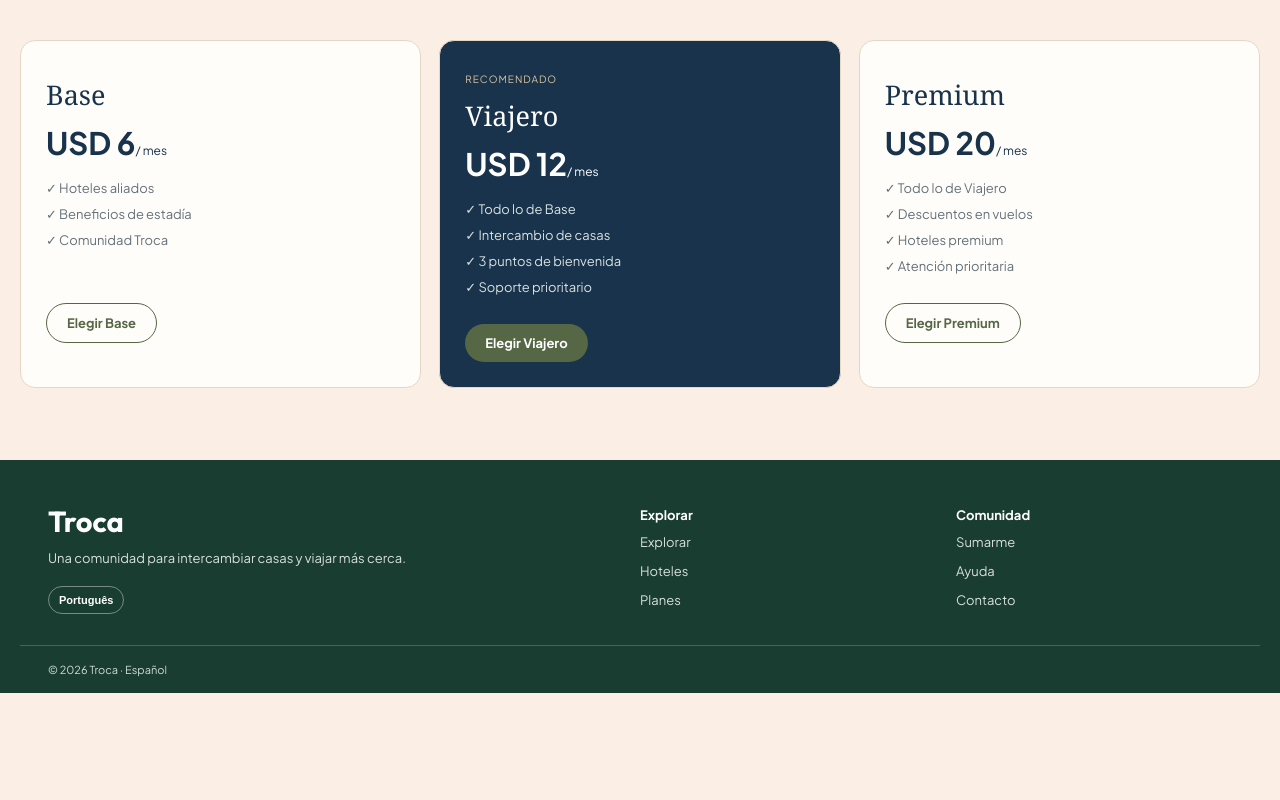
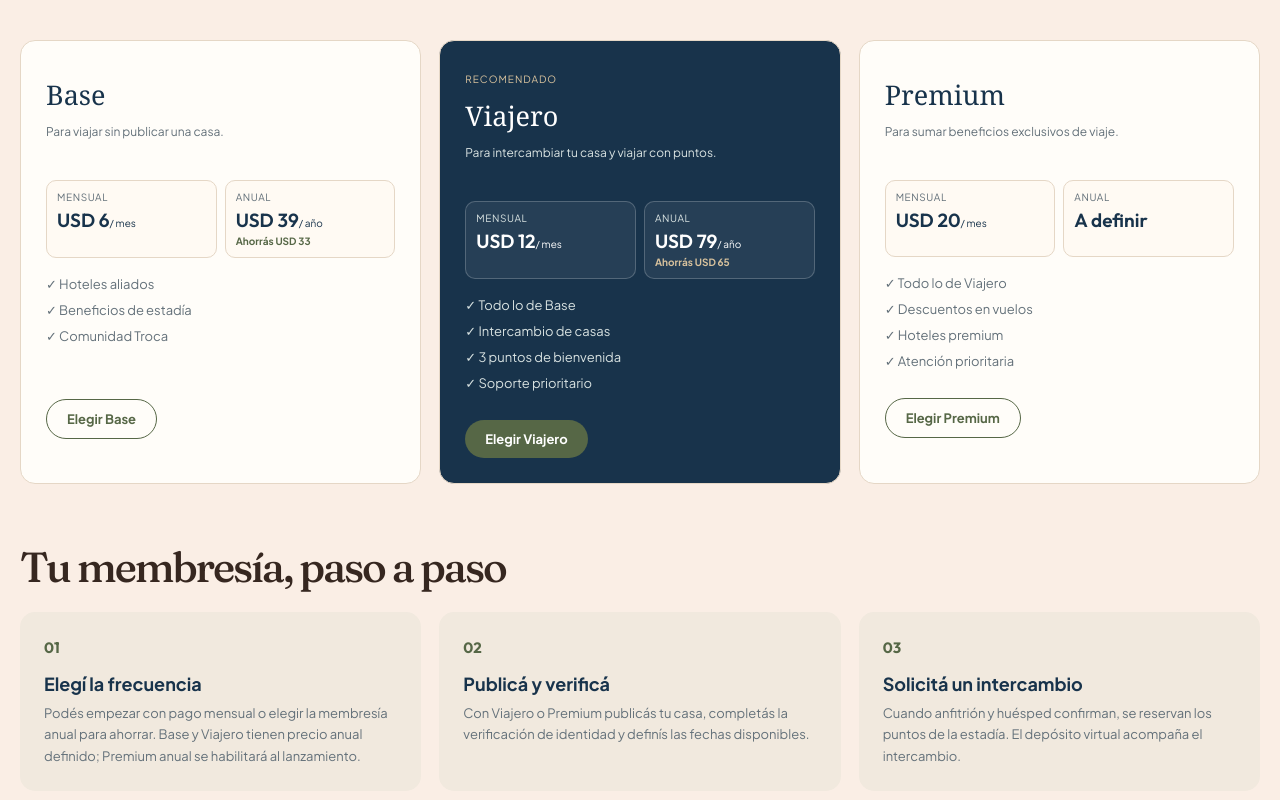
Before and after one commit to FlorStein/Troca, a Next.js app in the folder apps/web/: page / in a window 1280 px wide. Shown: the part 5860-6660 px from the top of the page. Before the commit the page ends 6553 px from the top, so only its background shows below. Built offline with nearby package versions, Linux system fonts and the light colour scheme.

Commit message:
feat: detallar planes anuales y sistema de puntos

```diff
--- a/apps/web/app/membership/page.tsx
+++ b/apps/web/app/membership/page.tsx
@@ -1 +1 @@
-import {Header,Footer,PageHead,PlanCards} from '@/components/ui';export default function Membership(){return <><Header app/><main className="wrap appmain"><PageHead title="Tu membresía" text="Plan Viajero · Renueva el 12 de octubre de 2026."/><div className="dashboard"><div className="statcard"><span className="badge">Puntos disponibles</span><strong>1.240</strong><p>Vencen el 30 de diciembre de 2026.</p></div><div className="statcard"><span className="badge">Ahorraste con Troca</span><strong>USD 420</strong><p>Entre hoteles y estadías usadas.</p></div></div><section className="section"><h2>¿Querés cambiar de plan?</h2><PlanCards/></section></main><Footer/></>}
+import {Header,Footer,PageHead,PlanCards,MembershipGuide,PointsGuide} from '@/components/ui';export default function Membership(){return <><Header app/><main className="wrap appmain"><PageHead title="Tu membresía" text="Plan Viajero · Renueva el 12 de octubre de 2026."/><div className="dashboard"><div className="statcard"><span className="badge">Puntos disponibles</span><strong>1.240</strong><p>Vencen el 30 de diciembre de 2026.</p></div><div className="statcard"><span className="badge">Ahorraste con Troca</span><strong>USD 420</strong><p>Entre hoteles y estadías usadas.</p></div></div><section className="section"><div className="sectionhead"><div><h2>¿Querés cambiar de plan?</h2><p>Compará pago mensual y anual antes de elegir.</p></div></div><PlanCards/></section><section className="section plan-guide-wrap"><h2>Cómo funciona tu membresía</h2><MembershipGuide/></section><section className="section"><PointsGuide/></section></main><Footer/></>}
--- a/apps/web/app/overrides.css
+++ b/apps/web/app/overrides.css
@@ -24,6 +24,17 @@ body { font-family: "Plus Jakarta Sans", Arial, sans-serif; }
 .filterwrap .field select { width: 100%; margin-top: 3px; border: 0; outline: 0; appearance: auto; background: transparent; color: #18334b; font: 500 13px "Plus Jakarta Sans", sans-serif; }
 .filterwrap .btn { min-height: 52px; cursor: pointer; }
 .catalog-count { margin: -8px 0 20px; color: #64717a; font-size: 13px; }
+.plan-description { min-height: 38px; margin: 0; color: #64717a; font-size: 12px; line-height: 1.5; }
+.plan.featured .plan-description { color: #d8e2e1; }
+.price-options { display: grid; grid-template-columns: 1fr 1fr; gap: 8px; margin: 19px 0 8px; }
+.price-options > div { min-height: 77px; padding: 10px; border: 1px solid #e5d7c6; border-radius: 10px; background: #fffaf3; }
+.plan.featured .price-options > div { border-color: #ffffff35; background: #ffffff10; }
+.price-options small { display: block; color: #64717a; font-size: 10px; text-transform: uppercase; letter-spacing: .06em; }
+.plan.featured .price-options small { color: #d8e2e1; }.price-options strong { display: block; margin-top: 5px; font: 600 19px Outfit, sans-serif; }.price-options strong i { font: 400 10px "Plus Jakarta Sans", sans-serif; }.price-options b { display: block; margin-top: 3px; color: #566746; font-size: 10px; }.plan.featured .price-options b { color: #d8c29d; }
+.plans .plan ul { min-height: 115px; }
+.plan-guide-wrap { margin-top: 62px; }.plan-guide-wrap > h2 { margin-bottom: 22px; }
+.membership-guide { display: grid; grid-template-columns: repeat(3, 1fr); gap: 18px; }.membership-guide article { padding: 24px; border-radius: 15px; background: #f1e9de; }.membership-guide span { color: #566746; font: 700 15px Outfit, sans-serif; }.membership-guide h3 { margin: 15px 0 8px; font-size: 18px; }.membership-guide p { margin: 0; color: #64717a; font-size: 13px; line-height: 1.65; }
+.points-section { background: #f1e9de; }.points-guide { display: grid; grid-template-columns: .9fr 1.1fr; gap: 25px 55px; align-items: center; }.points-guide h2 { margin: 12px 0; font-size: 42px; }.points-guide > div > p { color: #64717a; line-height: 1.65; }.points-rates { display: grid; grid-template-columns: repeat(3, 1fr); gap: 10px; }.points-rates article { padding: 18px 12px; border-radius: 12px; background: #fffdf9; text-align: center; }.points-rates b { display: block; color: #18334b; font: 600 25px Fraunces, serif; }.points-rates span { font-size: 10px; color: #64717a; }.points-rates p { margin: 9px 0 0; color: #566746; font-size: 11px; font-weight: 700; }.points-notes { grid-column: 1 / -1; display: grid; grid-template-columns: repeat(3, 1fr); gap: 16px; padding-top: 17px; border-top: 1px solid #c9b79f; }.points-notes p { margin: 0; color: #53616a; font-size: 12px; line-height: 1.55; }
 
 .membership-explainer { background: #f1e9de; }
 .program-grid { display: grid; grid-template-columns: repeat(3, 1fr); gap: 18px; }
@@ -68,5 +79,8 @@ body { font-family: "Plus Jakarta Sans", Arial, sans-serif; }
   .destinations-section { padding-top: 16px; }
   .destinations .sectionhead { margin-bottom: 23px; }
   .program-grid { grid-template-columns: 1fr; }
+  .membership-guide, .points-guide, .points-notes { grid-template-columns: 1fr; }
+  .points-guide h2 { font-size: 37px; }
+  .points-notes { grid-column: auto; }
   .flight-grid { grid-template-columns: 1fr; }
 }
--- a/apps/web/app/page.tsx
+++ b/apps/web/app/page.tsx
@@ -1,4 +1,4 @@
-import {Header,Footer,Btn,SearchBar,PropertyCard,HotelCard,PlanCards} from '@/components/ui';
+import {Header,Footer,Btn,SearchBar,PropertyCard,HotelCard,PlanCards,MembershipGuide,PointsGuide} from '@/components/ui';
 import {properties,hotels,destinations,flightRoutes} from '@/lib/data';
 import {HomeFilters} from '@/components/home-filters';
 const steps=[['1','Publicá tu casa','Mostrá tu lugar, definí disponibilidad y empezá a sumar puntos.'],['2','Elegí tu destino','Usá tus puntos para alojarte en casas de otros miembros.'],['3','Viajá con ventajas','Accedé a hoteles aliados con beneficios exclusivos para la comunidad.']];
@@ -13,5 +13,6 @@ export default function Home(){return <><Header/><main>
 <section className="wrap section"><div className="saving"><div><span className="eyebrow" style={{color:'#dfcda9'}}>La cuenta es simple</span><h2>Tu membresía se paga sola.</h2></div><div><div className="big">Una noche con beneficio Troca puede amortizar toda tu membresía.</div><p>30 días de prueba gratis · Precios y beneficios disponibles al registrarte.</p></div></div></section>
 <section className="wrap section"><div className="sectionhead"><div><h2>Hoteles con beneficios reales</h2><p>Diseñados para que cada escapada rinda más.</p></div><Btn href="/hotels" outline>Ver hoteles</Btn></div><div className="grid">{hotels.map(x=><HotelCard item={x} key={x.id}/>)}</div></section>
 <section className="flight-section"><div className="wrap section"><div className="sectionhead"><div><span className="eyebrow">Beneficio Premium</span><h2>Vuelos para llegar más lejos</h2><p>Descuentos exclusivos en rutas seleccionadas para miembros Premium.</p></div><Btn href="/register/plan" outline>Conocer Premium</Btn></div><div className="flight-grid">{flightRoutes.map(x=><article className="flight-card" key={`${x[2]}-${x[3]}`}><span className="flight-badge">{x[5]}</span><div className="flight-route"><div><b>{x[2]}</b><small>{x[0]}</small></div><strong>→</strong><div><b>{x[3]}</b><small>{x[1]}</small></div></div><p>✈ {x[4]} · Beneficio para Plan Premium</p></article>)}</div><div className="flight-note">Los descuentos y la disponibilidad se confirman al solicitar la cotización. Próximamente, reserva integrada.</div></div></section>
-<section className="wrap section"><div className="sectionhead"><div><h2>Elegí cómo querés viajar</h2><p>30 días gratis para empezar, sin tarjeta.</p></div></div><PlanCards/></section>
+<section className="wrap section"><div className="sectionhead"><div><h2>Elegí cómo querés viajar</h2><p>30 días gratis para empezar, sin tarjeta. El plan anual ofrece un ahorro claro frente al pago mes a mes.</p></div></div><PlanCards/><div className="plan-guide-wrap"><h2>Tu membresía, paso a paso</h2><MembershipGuide/></div></section>
+<section className="points-section"><div className="wrap section"><PointsGuide/></div></section>
 </main><Footer/></>}
--- a/apps/web/components/ui.tsx
+++ b/apps/web/components/ui.tsx
@@ -6,6 +6,8 @@ export const Btn=({href,children,outline=false}:{href:string,children:React.Reac
 export function PropertyCard({item=properties[0]}:{item?:typeof properties[number]}){return <article className="card"><div className="image"><img src={item.image} alt={item.name}/><Heart size={17}/></div><div className="cardbody"><h3>{item.name}</h3><p><MapPin size={14}/>{item.city}</p><div className="cardbottom"><span><Users size={14}/>{item.guests} huéspedes</span><b>{item.points} pts/noche</b></div></div></article>}
 export function HotelCard({item=hotels[0]}:{item?:typeof hotels[number]}){return <article className="card"><div className="image"><img src={item.image} alt={item.name}/><span className="benefit">{item.benefit}</span></div><div className="cardbody"><h3>{item.name}</h3><p><MapPin size={14}/>{item.city}</p><div className="cardbottom"><span><Star size={14}/>{item.rating}</span><Link href={`/hotels/${item.id}`}>Ver beneficio <ArrowRight size={14}/></Link></div></div></article>}
 export function SearchBar(){return <div className="search"><span><MapPin/>Destino<input placeholder="¿A dónde querés viajar?"/></span><span><CalendarDays/>Fechas flexibles</span><Btn href="/properties">Buscar <ArrowRight size={16}/></Btn></div>}
-export function PlanCards(){return <div className="plans">{plans.map(p=><article key={p.id} className={`plan ${p.id==='viajero'?'featured':''}`}>{p.id==='viajero'&&<em>RECOMENDADO</em>}<h3>{p.name}</h3><strong>USD {p.price}<small>/ mes</small></strong><ul>{p.items.map(i=><li key={i}>✓ {i}</li>)}</ul><Btn href={`/register?plan=${p.id}`} outline={p.id!=='viajero'}>Elegir {p.name}</Btn></article>)}</div>}
+export function PlanCards(){return <div className="plans">{plans.map(p=>{const saving=p.annualPrice===null?null:p.monthlyPrice*12-p.annualPrice;return <article key={p.id} className={`plan ${p.id==='viajero'?'featured':''}`}>{p.id==='viajero'&&<em>RECOMENDADO</em>}<h3>{p.name}</h3><p className="plan-description">{p.description}</p><div className="price-options"><div><small>Mensual</small><strong>USD {p.monthlyPrice}<i>/ mes</i></strong></div><div className="annual-price"><small>Anual</small>{p.annualPrice===null?<strong>A definir</strong>:<><strong>USD {p.annualPrice}<i>/ año</i></strong><b>Ahorrás USD {saving}</b></>}</div></div><ul>{p.items.map(i=><li key={i}>✓ {i}</li>)}</ul><Btn href={`/register?plan=${p.id}`} outline={p.id!=='viajero'}>Elegir {p.name}</Btn></article>})}</div>}
+export function MembershipGuide(){return <div className="membership-guide"><article><span>01</span><h3>Elegí la frecuencia</h3><p>Podés empezar con pago mensual o elegir la membresía anual para ahorrar. Base y Viajero tienen precio anual definido; Premium anual se habilitará al lanzamiento.</p></article><article><span>02</span><h3>Publicá y verificá</h3><p>Con Viajero o Premium publicás tu casa, completás la verificación de identidad y definís las fechas disponibles.</p></article><article><span>03</span><h3>Solicitá un intercambio</h3><p>Cuando anfitrión y huésped confirman, se reservan los puntos de la estadía. El depósito virtual acompaña el intercambio.</p></article></div>}
+export function PointsGuide(){return <div className="points-guide"><div><span className="eyebrow">Puntos Troca</span><h2>Una noche, una nueva posibilidad</h2><p>Los puntos representan el valor de una noche de alojamiento y se calculan según la demanda del destino y la temporada.</p></div><div className="points-rates"><article><b>0,5 pts</b><span>por noche</span><p>Demanda baja</p></article><article><b>1 pt</b><span>por noche</span><p>Demanda media</p></article><article><b>2 pts</b><span>por noche</span><p>Demanda alta</p></article></div><div className="points-notes"><p><b>Temporada:</b> alta +50% · baja −25%.</p><p><b>Al activar Viajero:</b> recibís 3 puntos de bienvenida.</p><p><b>Importante:</b> vencen al año, no se transfieren ni se canjean por dinero. Una cancelación tardía (menos de 15 días) descuenta 2 puntos.</p></div></div>}
 export function PageHead({title,text,icon}:{title:string,text:string,icon?:React.ReactNode}){return <div className="pagehead">{icon}<div><h1>{title}</h1><p>{text}</p></div></div>}
 export const Icons={Plane,Home,BadgeCheck};
--- a/apps/web/lib/data.ts
+++ b/apps/web/lib/data.ts
@@ -29,4 +29,8 @@ export const flightRoutes=[
  ['São Paulo','Salvador','GRU','SSA','2 h 25 min','Hasta 12% OFF'],
  ['Córdoba','Florianópolis','COR','FLN','2 h 10 min','Beneficio Premium']
 ] as const;
-export const plans=[{id:'base',name:'Base',price:6,items:['Hoteles aliados','Beneficios de estadía','Comunidad Troca']},{id:'viajero',name:'Viajero',price:12,items:['Todo lo de Base','Intercambio de casas','3 puntos de bienvenida','Soporte prioritario']},{id:'premium',name:'Premium',price:20,items:['Todo lo de Viajero','Descuentos en vuelos','Hoteles premium','Atención prioritaria']}];
+export const plans=[
+ {id:'base',name:'Base',monthlyPrice:6,annualPrice:39,description:'Para viajar sin publicar una casa.',items:['Hoteles aliados','Beneficios de estadía','Comunidad Troca']},
+ {id:'viajero',name:'Viajero',monthlyPrice:12,annualPrice:79,description:'Para intercambiar tu casa y viajar con puntos.',items:['Todo lo de Base','Intercambio de casas','3 puntos de bienvenida','Soporte prioritario']},
+ {id:'premium',name:'Premium',monthlyPrice:20,annualPrice:null,description:'Para sumar beneficios exclusivos de viaje.',items:['Todo lo de Viajero','Descuentos en vuelos','Hoteles premium','Atención prioritaria']}
+];
```
